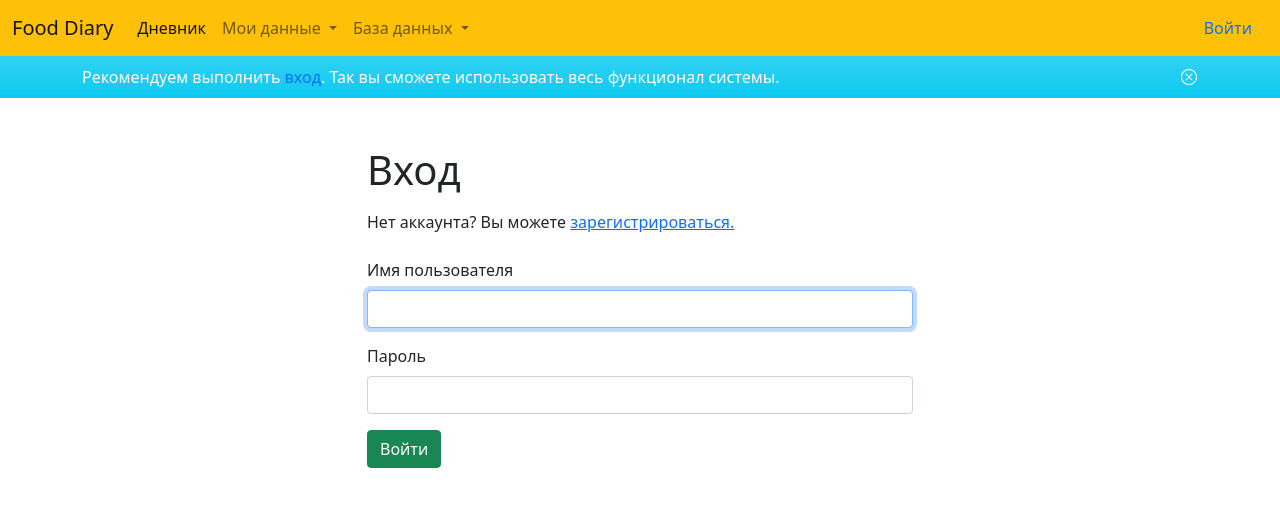
After one commit to IlyaSarychev/fooddiary, a Django app: page /profile/login/ in a window 1280 px wide. The commit adds this page. Shown: the top 515 px of the page. Run offline with Django 4.2, Linux system fonts and the light colour scheme; some libraries are stand-ins or nearby versions.

Commit message:
регистрация и вход

```diff
--- /dev/null
+++ b/fooddiary/account/forms.py
@@ -0,0 +1,57 @@
+from django import forms
+from django.contrib.auth import forms as auth_forms
+from django.contrib.auth.models import User
+
+
+class ProfileLoginForm(auth_forms.AuthenticationForm):
+    '''Измененная форма входа в аккаунт'''
+
+    def __init__(self, *args, **kwargs):
+        super().__init__(*args, **kwargs)
+
+        # Добавить bootstrap классы
+        for bfield in self.visible_fields():
+
+            field = bfield.field
+
+            if field.label == 'Еда':
+                field.widget.attrs['class'] = 'form-select'
+            else:
+                field.widget.attrs['class'] = 'form-control'
+
+            # добавить bs классы валидации
+            if len(bfield.errors):
+                field.widget.attrs['class'] = field.widget.attrs['class'] + ' is-invalid'
+
+
+class NewUserForm(auth_forms.UserCreationForm):
+    '''Форма создания пользователя'''
+
+    email = forms.EmailField(required=True)
+
+    class Meta:
+        model = User
+        fields = ("username", "email", "password1", "password2")
+
+    def save(self, commit=True):
+        user = super().save(commit=False)
+        user.email = self.cleaned_data['email']
+
+        return user
+
+    def __init__(self, *args, **kwargs):
+        super().__init__(*args, **kwargs)
+
+        # Добавить bootstrap классы
+        for bfield in self.visible_fields():
+
+            field = bfield.field
+
+            if field.label == 'Еда':
+                field.widget.attrs['class'] = 'form-select'
+            else:
+                field.widget.attrs['class'] = 'form-control'
+
+            # добавить bs классы валидации
+            if len(bfield.errors):
+                field.widget.attrs['class'] = field.widget.attrs['class'] + ' is-invalid'
--- /dev/null
+++ b/fooddiary/account/templates/registration/login.html
@@ -0,0 +1,37 @@
+{% extends 'base.html' %}
+
+{% block title %}Вход{% endblock %}
+
+{% block content %}
+<main>
+    <div class="container">
+        <div class="row mt-5">
+            <div class="offset-md-3 col-md-6">
+                <h1 class="mb-3">Вход</h1>
+                <p class="mb-4">Нет аккаунта? Вы можете <a href="{% url 'user_registration' %}">зарегистрироваться.</a></p>
+            </div>
+            <div class="offset-md-3 col-md-6">
+
+                {% if form.errors %}
+                    {% for error, message in form.errors.items %}
+                        <div class="alert alert-danger">
+                            {{message}}
+                        </div>
+                    {% endfor %}
+                {% endif %}
+
+                <form action="." method="post" class="pb-5">
+                    {% csrf_token %}
+                    {% for field in form.visible_fields %}
+                        <div class="mb-3">
+                            <label for="{{field.auto_id}}" class="form-label">{{field.label}}</label>
+                            {{field}}
+                        </div>
+                    {% endfor %}
+                    <button class="btn btn-success" type="submit">Войти</button>
+                </form>
+            </div>
+        </div>
+    </div>
+</main>
+{% endblock %}
--- a/fooddiary/account/urls.py
+++ b/fooddiary/account/urls.py
@@ -4,4 +4,6 @@ from . import views
 
 urlpatterns = [
     path('ajax-close-login-recommendation/', views.ajax_close_login_recommendation_view, name='ajax_close_login_recommendation'),
+    path('login/', views.ProfileLoginView.as_view(), name='login'),
+    path('sign-up/', views.user_registration_view, name='user_registration'),
 ]
--- a/fooddiary/account/views.py
+++ b/fooddiary/account/views.py
@@ -1,5 +1,11 @@
-from django.http import JsonResponse
+from django.urls import reverse
+from django.http import HttpResponseRedirect, JsonResponse
 from django.shortcuts import render
+from django.contrib.auth import login
+from django.contrib.auth.views import LoginView
+
+from .services import registration_services
+from .forms import ProfileLoginForm, NewUserForm
 
 
 def ajax_close_login_recommendation_view(request):
@@ -7,3 +13,27 @@ def ajax_close_login_recommendation_view(request):
 
     request.session['login_recommendation_closed'] = True
     return JsonResponse({'success': True})
+
+
+class ProfileLoginView(LoginView):
+    '''Страница входа'''
+
+    form_class = ProfileLoginForm
+
+
+def user_registration_view(request):
+    '''Регистрация нового пользователя'''
+
+    if request.method == 'GET':
+        form = NewUserForm()
+        return render(request, 'registration/sign_up.html', {'form': form})
+    else:
+        form = NewUserForm(request.POST)
+        if form.is_valid():
+            new_user = form.save(commit=False)
+            new_user.save()
+            registration_services.set_current_models_user_fields(request, new_user)
+            login(request, new_user)
+            return HttpResponseRedirect(reverse('days_list'))
+        else:
+            return render(request, 'registration/sign_up.html', {'form': form})
--- a/fooddiary/diary/templates/includes/header.html
+++ b/fooddiary/diary/templates/includes/header.html
@@ -38,17 +38,30 @@
                         <li><a class="dropdown-item" href="#">Something else here</a></li>
                     </ul>
                 </li>
-                <li class="nav-item">
-                    <a class="nav-link disabled">Disabled</a>
-                </li>
             </ul>
             <!-- <form class="d-flex">
                 <input class="form-control me-2" type="search" placeholder="Search" aria-label="Search">
                 <button class="btn btn-outline-success" type="submit">Search</button>
             </form> -->
             {% if request.user.is_authenticated %}
+
+                <div class="nav-item dropdown">
+                    <a class="nav-link dropdown-toggle text-dark" href="#" id="navbarDropdown" role="button"
+                        data-bs-toggle="dropdown" aria-expanded="false">
+                        {{request.user.username}}
+                    </a>
+                    <ul class="dropdown-menu" aria-labelledby="navbarDropdown">
+                        <li><a class="dropdown-item" href="#">Еда</a></li>
+                        <li><a class="dropdown-item" href="#">Another action</a></li>
+                        <li>
+                            <hr class="dropdown-divider">
+                        </li>
+                        <li><a class="dropdown-item" href="#">Something else here</a></li>
+                    </ul>
+                </div>
+
             {% else %}
-                <a href="" class="nav-link nav-item">Войти</a>
+                <a href="{% url 'login' %}" class="nav-link nav-item">Войти</a>
             {% endif %}
         </div>
     </div>
@@ -57,7 +70,7 @@
 {% if not request.user.is_authenticated and not request.session.login_recommendation_closed %}
 <div class="w-100 py-2 bg-info info bg-gradient">
     <div class="container d-flex align-items-center justify-content-between">
-        <p class="m-0 fs-6 text-white">Рекомендуем выполнить <a href="" class="text-decoration-none">вход</a>. Так вы сможете использовать весь функционал системы.</p>
+        <p class="m-0 fs-6 text-white">Рекомендуем выполнить <a href="{% url 'login' %}" class="text-decoration-none">вход</a>. Так вы сможете использовать весь функционал системы.</p>
         <button class="info-close btn p-0"><i class="bi bi-x-circle text-white"></i></button>
     </div>
 </div>
--- a/fooddiary/fooddiary/settings.py
+++ b/fooddiary/fooddiary/settings.py
@@ -119,3 +119,6 @@ STATIC_URL = 'static/'
 # https://docs.djangoproject.com/en/4.0/ref/settings/#default-auto-field
 
 DEFAULT_AUTO_FIELD = 'django.db.models.BigAutoField'
+
+
+LOGIN_REDIRECT_URL = '/'
```
Also changed, not shown: fooddiary/account/services/registration_services.py (added, +10 -0 lines), fooddiary/account/templates/registration/sign_up.html (added, +31 -0 lines), fooddiary/account/services/__init__.py (added), fooddiary/db.sqlite3.
